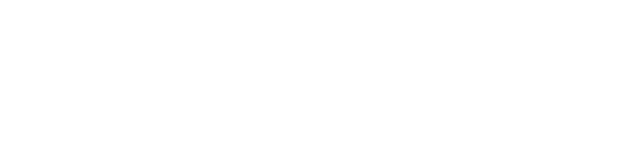
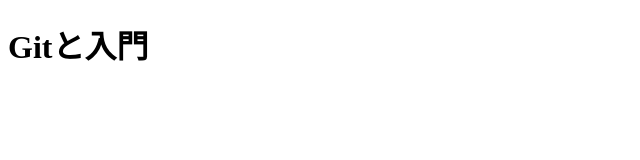
Before and after one commit to Seika-Nakayama/git_practice, a plain HTML site: page index.html in a window 1280 px wide. Shown: the whole page, without its empty margins (0-640 px from the left). Drawn offline with Linux system fonts and the light colour scheme.

Commit message:
見出しを追加

```diff
--- a/index.html
+++ b/index.html
@@ -6,6 +6,6 @@
 	<title>Document</title>
 </head>
 <body>
-
+	<h1>Gitと入門</h1>
 </body>
 </html>
```
